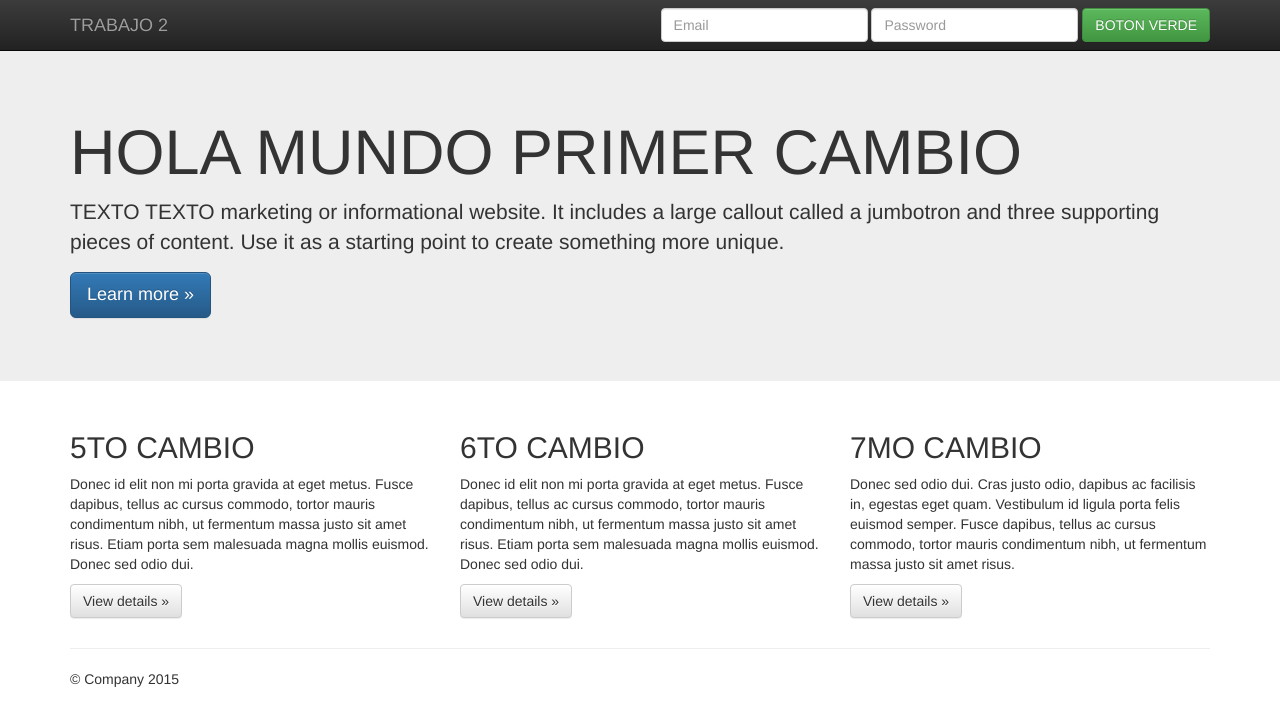
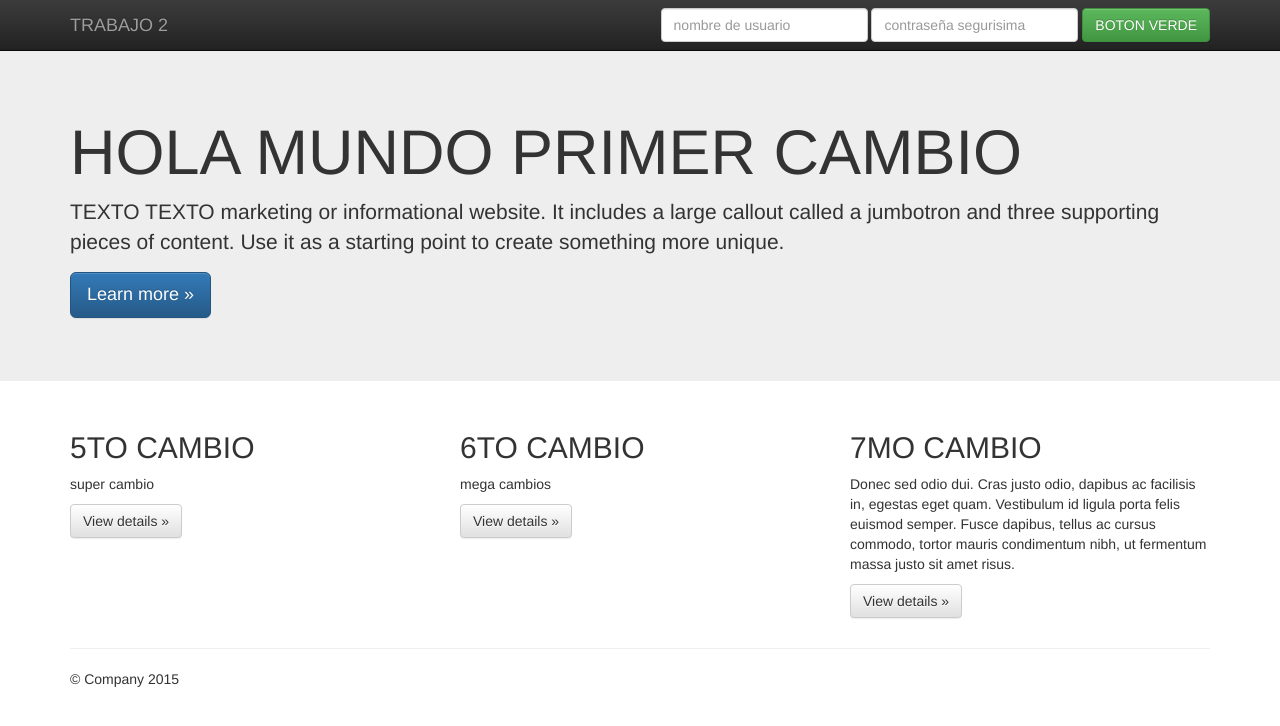
Before and after one commit to agusTsoft/Trabajo_2, a plain HTML site: page index.html in a window 1280 px wide. Drawn offline with nearby package versions, Linux system fonts and the light colour scheme.

Commit message:
4 cambios en INDEX.HTML Branch Feature_1

```diff
--- a/index.html
+++ b/index.html
@@ -41,10 +41,10 @@
         <div id="navbar" class="navbar-collapse collapse">
           <form class="navbar-form navbar-right" role="form">
             <div class="form-group">
-              <input type="text" placeholder="Email" class="form-control">
+              <input type="text" placeholder="nombre de usuario" class="form-control">
             </div>
             <div class="form-group">
-              <input type="password" placeholder="Password" class="form-control">
+              <input type="password" placeholder="contraseña segurisima" class="form-control">
             </div>
             <button type="submit" class="btn btn-success">BOTON VERDE</button>
           </form>
@@ -66,12 +66,12 @@
       <div class="row">
         <div class="col-md-4">
           <h2>5TO CAMBIO</h2>
-          <p>Donec id elit non mi porta gravida at eget metus. Fusce dapibus, tellus ac cursus commodo, tortor mauris condimentum nibh, ut fermentum massa justo sit amet risus. Etiam porta sem malesuada magna mollis euismod. Donec sed odio dui. </p>
+          <p>super cambio</p>
           <p><a class="btn btn-default" href="#" role="button">View details &raquo;</a></p>
         </div>
         <div class="col-md-4">
           <h2>6TO CAMBIO</h2>
-          <p>Donec id elit non mi porta gravida at eget metus. Fusce dapibus, tellus ac cursus commodo, tortor mauris condimentum nibh, ut fermentum massa justo sit amet risus. Etiam porta sem malesuada magna mollis euismod. Donec sed odio dui. </p>
+          <p>mega cambios</p>
           <p><a class="btn btn-default" href="#" role="button">View details &raquo;</a></p>
        </div>
         <div class="col-md-4">
```
